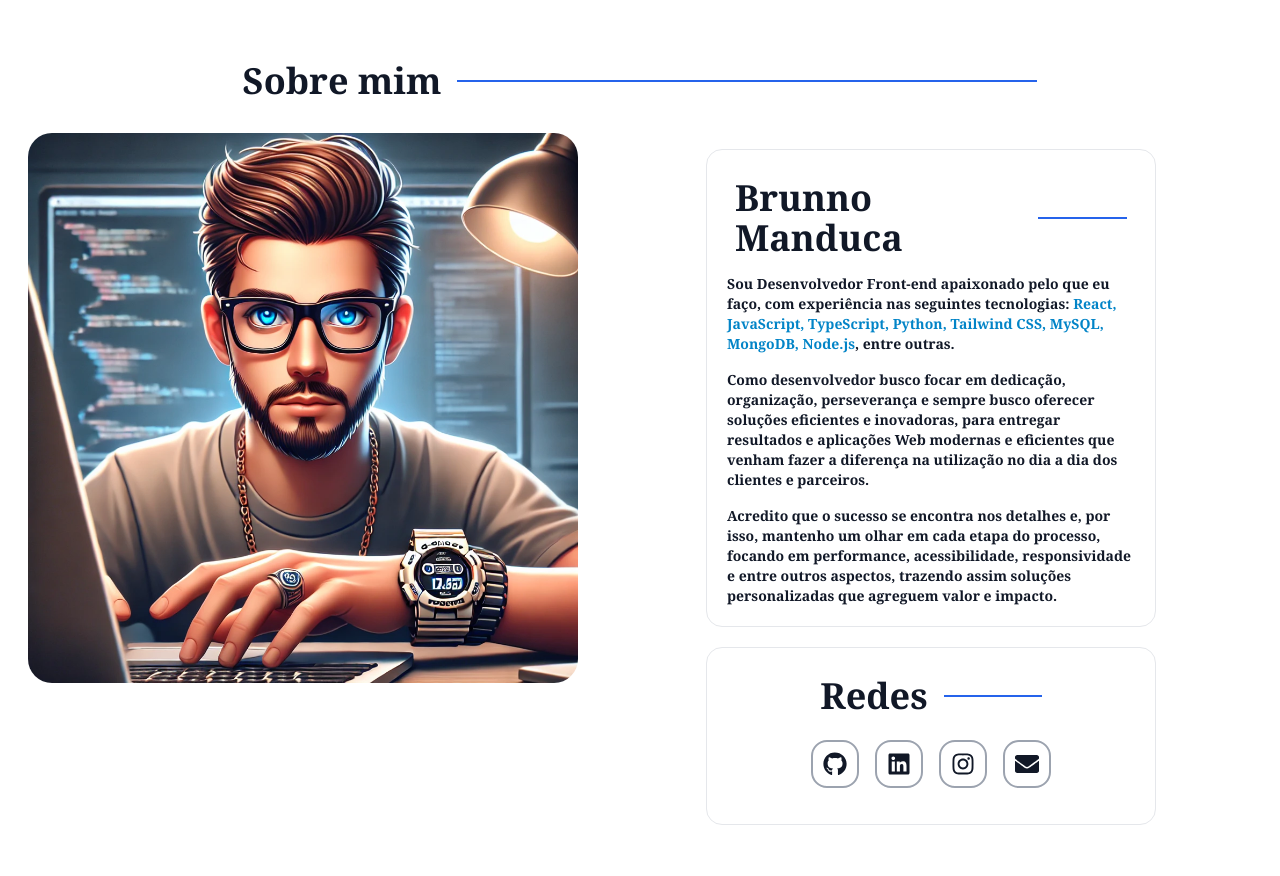
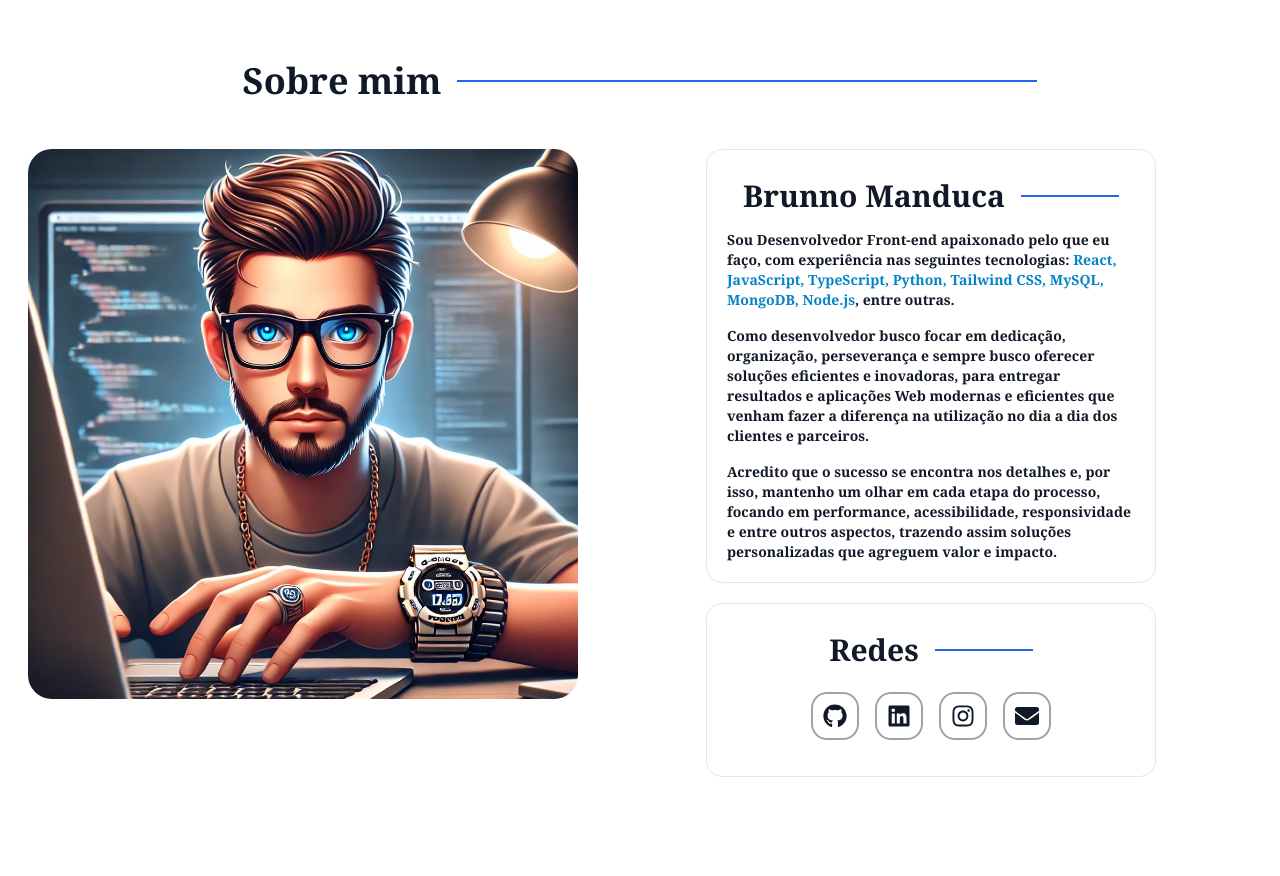
Before and after one commit to BManduca/PersonalPortfolioWebSite, a React (Vite) app: page / in a window 1280 px wide. Shown: the part 580-1456 px from the top of the page. Built offline with nearby package versions, Linux system fonts and the light colour scheme.

Commit message:
feat: update website responsiveness to access tablets/ipads and smartphones

```diff
--- a/src/App.tsx
+++ b/src/App.tsx
@@ -60,7 +60,9 @@ export default function App() {
               onClick={() => setMenuOpen(!menuOpen)}
               className="p-2 rounded-md focus:outline-none focus:ring-2 focus:ring-offset-2 focus:ring-blue-500"
             >
-              <Bars3Icon className={`w-6 h-6 transition-transform duration-300 ${menuOpen ? "rotate-90 opacity-0" : "rotate-0 opacity-100"}`} />
+              <Bars3Icon
+                className={`w-6 h-6 transition-transform duration-300 ${menuOpen ? "rotate-90 opacity-0" : "rotate-0 opacity-100"}`}
+              />
             </button>
           </div>
           <img
@@ -115,7 +117,9 @@ export default function App() {
               className="absolute top-3 right-3 p-2 text-gray-700 dark:text-gray-300 focus:outline-none"
               aria-label="Close menu"
             >
-              <XMarkIcon className={`w-6 h-6 transition-transform duration-500 ease-in-out ${menuOpen ? "rotate-90 scale-100" : "-rotate-75"}`} />
+              <XMarkIcon
+                className={`w-6 h-6 transition-transform duration-500 ease-in-out ${menuOpen ? "rotate-90 scale-100" : "-rotate-75"}`}
+              />
             </button>
 
             {/* Links do menu */}
@@ -212,15 +216,13 @@ export default function App() {
             <div className="flex flex-col md:flex-row gap-8">
               <img
                 src="/imagens/picart_desenvolvedor_eu2.png"
-                className="lg:h-[550px] rounded-3xl transform transition-all duration-700 hover:scale-105 hover:shadow-2xl hover:translate-x-4 hidden md:block"
+                className="mt-4 lg:h-[550px] rounded-3xl transform transition-all duration-700 hover:scale-105 hover:shadow-2xl hover:translate-x-4 hidden lg:block"
                 alt="Brunno Manduca"
               />
               <div className="p-4 px-2 lg:px-24 flex flex-col gap-5 rounded-3xl">
                 <div className="border text-xl font-serif font-bold rounded-2xl p-5">
                   <div className="flex justify-center items-center font-serif text-xl font-bold rounded-2xl p-2">
-                    {/* text-4xl font-bold font-serif underline md:underline-none border-b-2 border-blue-600 md:border-none */}
-                    {/* text-xl font-bold lg:mr-4 font-serif */}
-                    <h2 className="text-xl lg:text-4xl lg:mr-4 font-bold font-serif md:underline-none border-b-2 border-blue-600 md:border-none">
+                    <h2 className="text-xl lg:text-3xl lg:mr-4 md:mr-4 font-bold font-serif md:underline-none border-b-2 border-blue-600 md:border-none">
                       Brunno Manduca
                     </h2>
                     <hr className="w-1/4 border-t-2 border-blue-600 dark:border-sky-500 hidden md:block" />
@@ -253,7 +255,7 @@ export default function App() {
                 </div>
                 <div className="border p-5 rounded-2xl">
                   <div className="flex justify-center items-center font-serif text-xl font-bold rounded-2xl p-2">
-                    <h2 className="text-xl lg:text-4xl lg:mr-4 font-bold font-serif md:underline-none border-b-2 border-blue-600 md:border-none">
+                    <h2 className="text-xl lg:text-3xl lg:mr-4 md:mr-4 font-bold font-serif md:underline-none border-b-2 border-blue-600 md:border-none">
                       Redes
                     </h2>
                     <hr className="w-1/4 border-t-2 border-blue-600 dark:border-sky-500 hidden md:block" />
```
